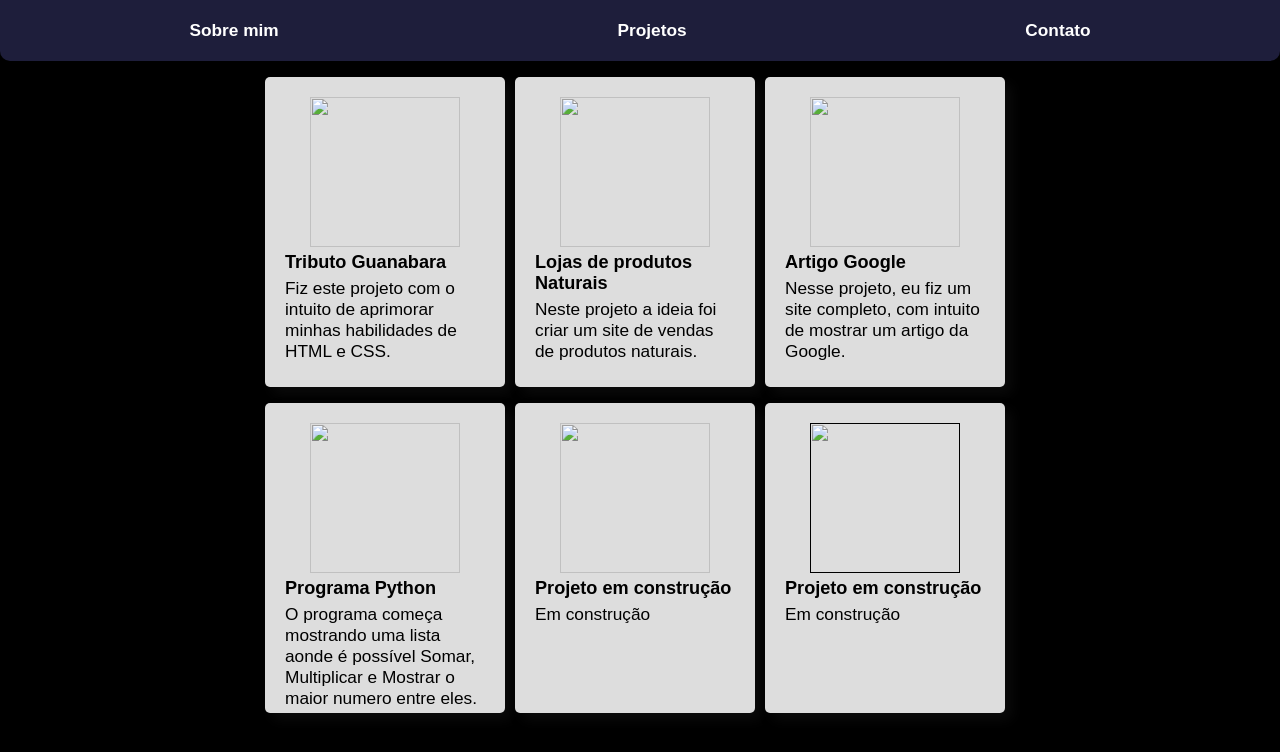
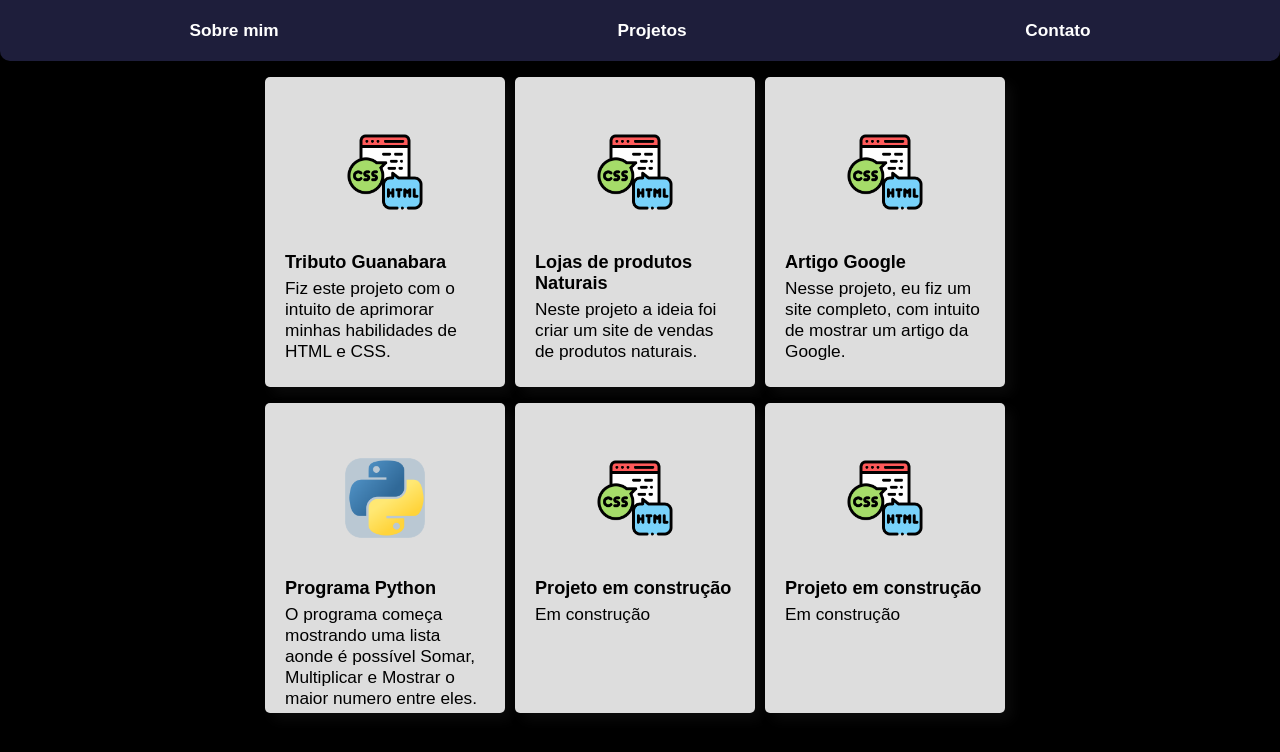
Before and after one commit to GabrielRavaliaLopes/Meu-Portfolio, a plain HTML site: page Project.html in a window 1280 px wide. Drawn offline with Linux system fonts and the light colour scheme; files that its build step writes are made by us from their sources.

Commit message:
Update Project.html

```diff
--- a/Project.html
+++ b/Project.html
@@ -3,7 +3,7 @@
 <head>
     <meta charset="UTF-8">
     <meta name="viewport" content="width=device-width, initial-scale=1.0">
-    <link rel="stylesheet" href="/css/project.css">
+    <link rel="stylesheet" href="/project.css">
     <meta name="viewport" content="width=device-width, initial-scale=1.0">
     <title>Projetos</title>
 </head>
@@ -11,9 +11,9 @@
     <header>
         <nav>
             <ul>
-                <li><a href="/html/index.html">Sobre mim</a></li>
-                <li><a href="/html/Project.html">Projetos</a></li>
-                <li><a href="/html/contact.html">Contato</a></li>
+                <li><a href="/index.html">Sobre mim</a></li>
+                <li><a href="/Project.html">Projetos</a></li>
+                <li><a href="/contact.html">Contato</a></li>
             </ul>
         </nav>
     </header>
@@ -23,7 +23,7 @@
     <section class="card-main">
         <div class="cards" >
             <a href="https://tributo-guanabara.vercel.app/" target="_blank">
-            <img class="image" src="/image/browser (3).png" alt="">
+            <img class="image" src="/browser (3).png" alt="">
             <div class="body-card">
             <h2>
                 Tributo Guanabara
@@ -37,7 +37,7 @@
 
         <div class="cards" >
            <a href="https://github.com/GabrielRavaliaLopes/Loja-de-Produtos-Naturais" target="_blank">
-            <img class="image" src="/image/browser (3).png" alt="" >
+            <img class="image" src="/browser (3).png" alt="" >
             <div class="body-card">
                 <h2>
                     Lojas de produtos Naturais
@@ -51,7 +51,7 @@
 
         <div class="cards" >
             <a href="https://github.com/GabrielRavaliaLopes/Artigo-Google" target="_blank">
-               <img class="image" src="/image/browser (3).png" alt="">
+               <img class="image" src="/browser (3).png" alt="">
             <div class="body-card">
                 <h2>
                     Artigo Google
@@ -68,7 +68,7 @@
     <section class="card-main">
         <div class="cards" >
             <a href="https://github.com/GabrielRavaliaLopes/Projeto-em-Python" target="_blank">
-            <img class="image" src="/image/python (4).png" alt="">
+            <img class="image" src="/python (4).png" alt="">
             <div class="body-card">
             <h2>
                 Programa Python
@@ -82,7 +82,7 @@
 
         <div class="cards" >
             <a href="#">
-            <img class="image" src="/image/browser (3).png" alt="">
+            <img class="image" src="/browser (3).png" alt="">
             <div class="body-card">
                 <h2>
                     Projeto em construção
@@ -96,7 +96,7 @@
 
         <div class="cards" >
            <a href="">
-            <img class="image" src="/image/browser (3).png" alt="">
+            <img class="image" src="/browser (3).png" alt="">
             <div class="body-card">
                 <h2>
                     Projeto em construção
```
